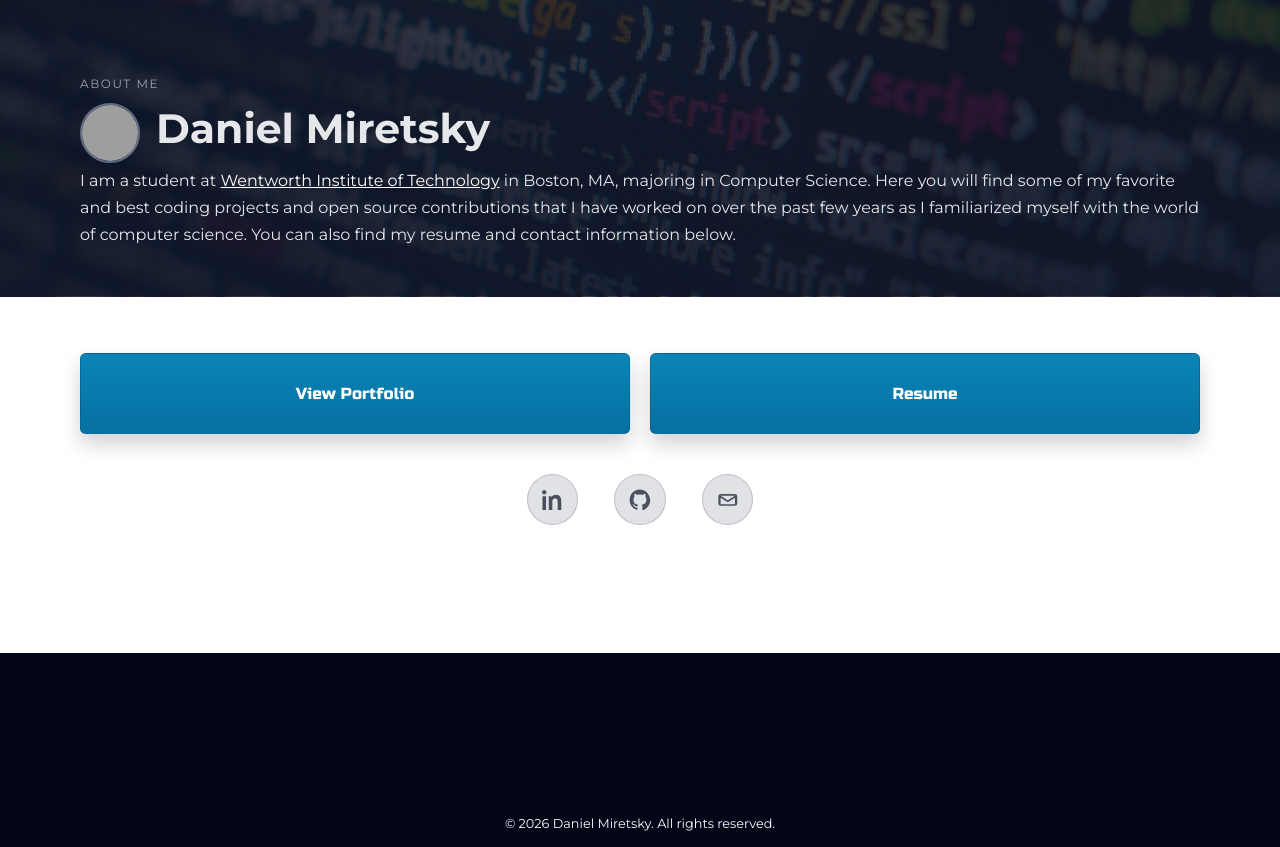
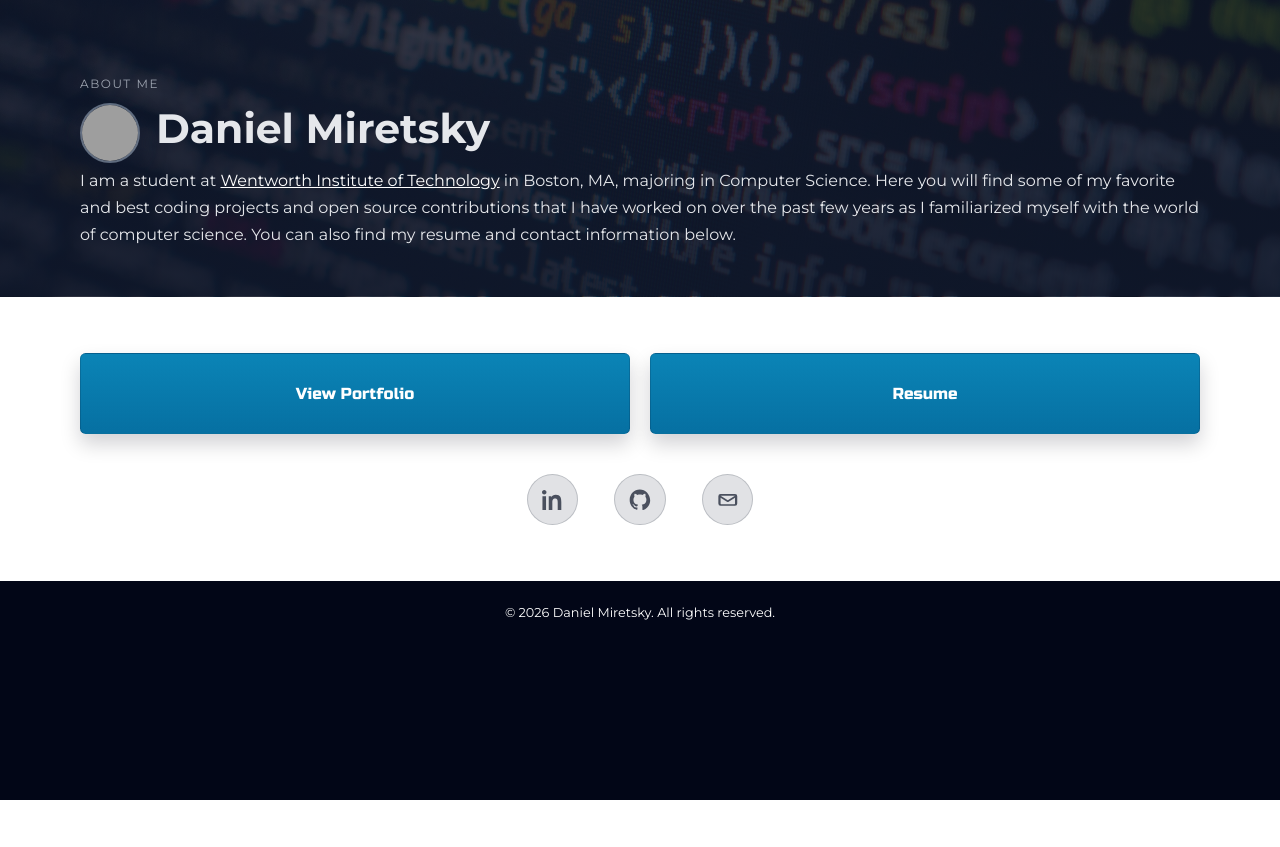
Before and after one commit to DMFriends/portfolio-site, a SvelteKit app: page / in a window 1280 px wide. After the commit the page ends 800 px from the top, so only its background shows below. Built offline with nearby package versions, Linux system fonts and the light colour scheme; grey boxes are pictures that could not be loaded.

Commit message:
fix style

```diff
--- a/src/routes/+page.svelte
+++ b/src/routes/+page.svelte
@@ -52,11 +52,15 @@
 			</nav>
 		</div>
 	</section>
+
+	<section class="footer">
+		<div class="footer-text">
+			<span>© {new Date().getFullYear()} Daniel Miretsky. All rights reserved.</span>
+		</div>
+	</section>
 </main>
 
-<footer class="footer">
-  <span>© {new Date().getFullYear()} Daniel Miretsky. All rights reserved.</span>
-</footer>
+
 
 <style>
 	.home-layout {
@@ -176,7 +180,8 @@
 	}
 
 	.bottom-half {
-		padding: 3.5rem 1.5rem 8rem;
+		padding: 3.5rem 1.5rem 8.5rem;
+		/* margin-bottom: -25rem; */
 		color: #0f172a;
 		background: #ffffff;
 	}
@@ -184,6 +189,7 @@
 	.bottom-inner {
 		max-width: 1120px;
 		margin: 0 auto;
+		margin-bottom: -5rem;
 		display: grid;
 		gap: 2.5rem;
 		justify-items: center;
@@ -266,13 +272,18 @@
 	}
 
 	.footer {
-		padding: 1rem;
-		margin-top: auto;
+		padding: 1.5rem;
+		/* margin-top: auto; */
 		text-align: center;
 		font-size: 0.8rem;
 		color: #ffffff;
 		font-family: "Montserrat", sans-serif;
 		background: #020617;
+	}
+
+	.footer-text {
+		max-width: 720px;
+		margin: 0 auto;
 	}
 
 	@media (max-width: 640px) {
```
